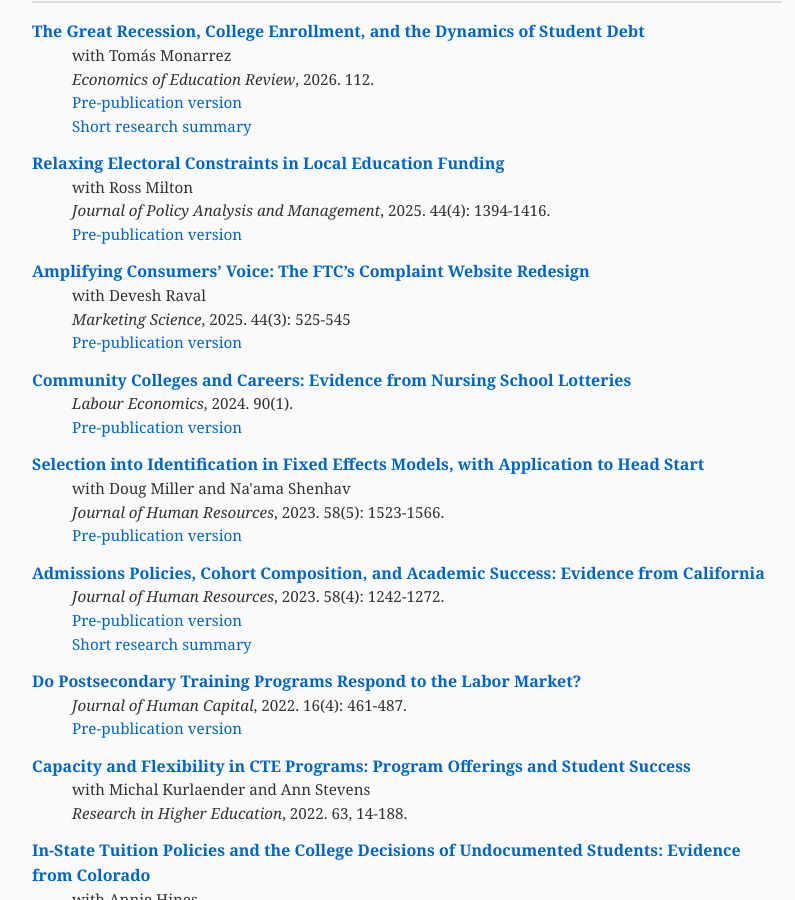
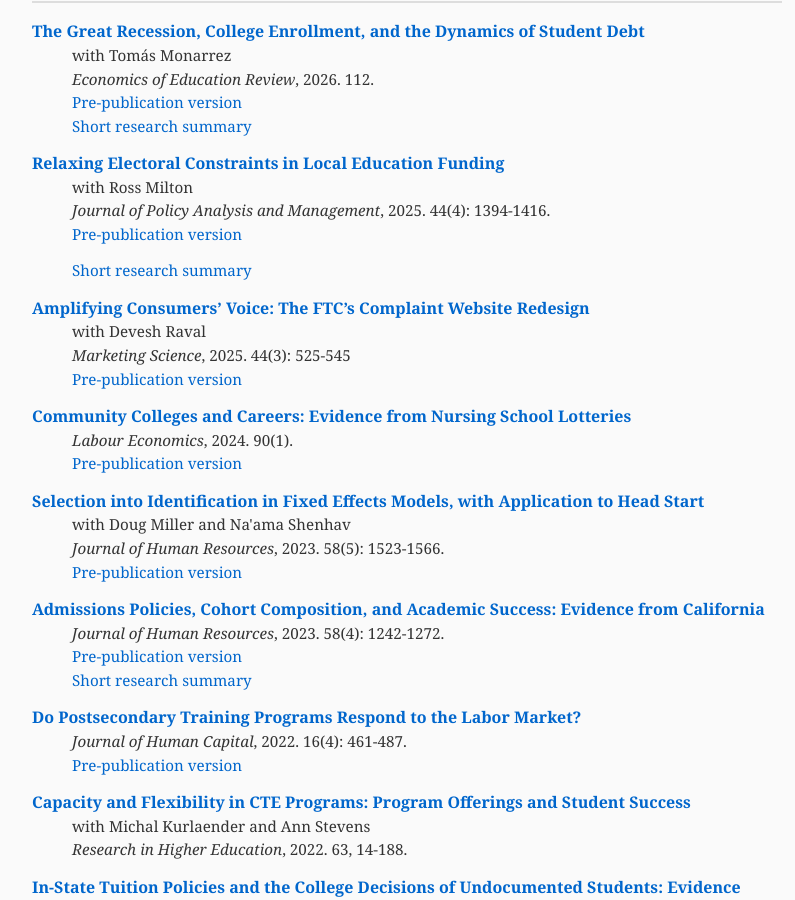
Before and after one commit to mzgrosz/mzgrosz.github.io, a Jekyll site: the page built from index.html, in a window 1280 px wide and 900 px high, scrolled down 704 px. Shown: the whole window, without its empty margins (233-1028 px from the left). Built offline with Jekyll 4.4.1, drawn with Linux system fonts in a browser that asks for light colours.

Commit message:
Update index.html

```diff
--- a/index.html
+++ b/index.html
@@ -46,7 +46,7 @@ title: Michel Grosz
   <span class="indented-line">with Ross Milton</span>
   <span class="indented-line"><em>Journal of Policy Analysis and Management</em>, 2025. 44(4): 1394-1416.</span>
   <span class="indented-line"><a href="https://edworkingpapers.com/ai22-524"> Pre-publication version</a></span></p>
-
+ <span class="indented-line"><a href="https://mzgrosz.github.io/research/groszmilton_relaxing_onepager.pdf">Short research summary</a></span>
 </p>
 
 
```
